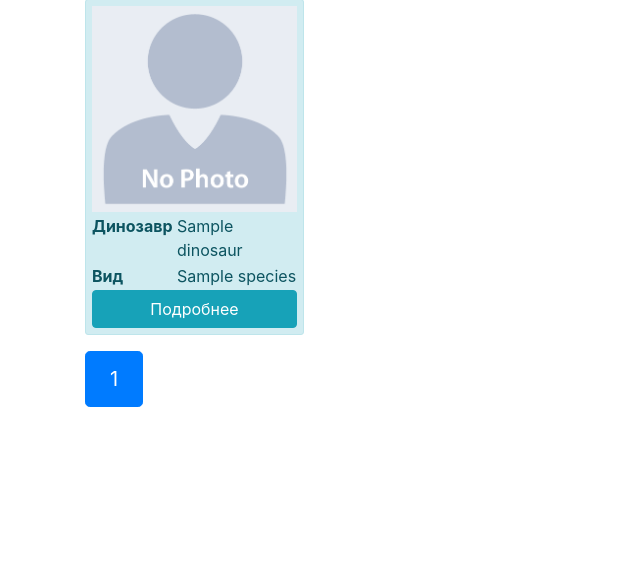
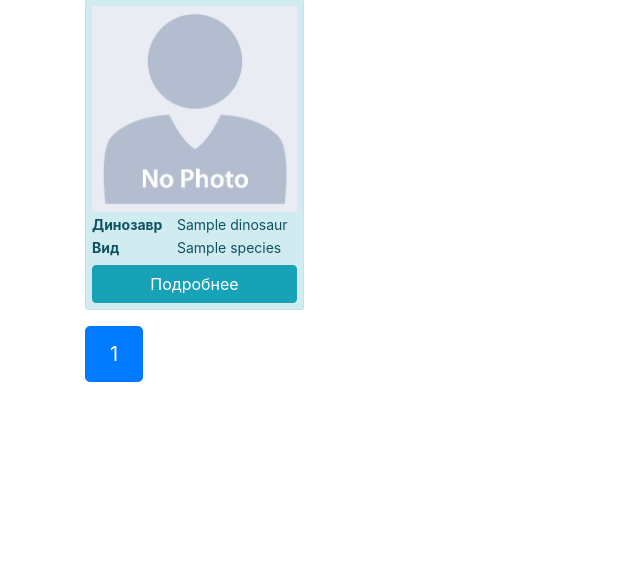
Before and after one commit to Dr3amChild/DinosaurusPark, an ASP.NET Core app: page /Dinosaurs in a window 1280 px wide. Shown: the part 149-717 px from the top of the page, without its empty margins (0-640 px from the left). Run offline with ASP.NET Core 8, Linux system fonts and the light colour scheme; tables that the repository leaves empty hold one stand-in row (values such as "Sample post"); the project's own start-up code is not run, and a stand-in starts its controllers and pages; some libraries are stand-ins or nearby versions.

Commit message:
css improvements

```diff
--- a/src/DinosaurusPark.WebApplication/wwwroot/css/main.css
+++ b/src/DinosaurusPark.WebApplication/wwwroot/css/main.css
@@ -32,14 +32,17 @@
 
 .row-header {
     font-weight: bold;
+    font-size: 14px;
 }
 
 .row-value {
+    font-size: 14px;
 }
 
 .dinusaur-info-btn {
     grid-column-start: 1;
     grid-column-end: 3;
+    margin-top: 5px;
 }
 
 .info-header {
```
